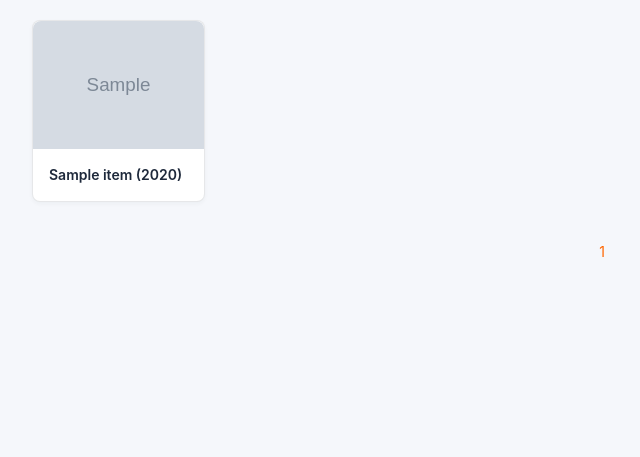
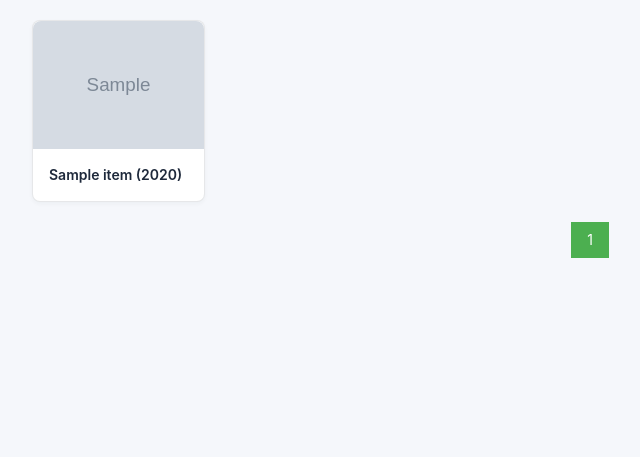
Before and after one commit to lucky0523/MediaLibrary, a Django app: template templates/image.html in a window 1280 px wide. Shown: the top 457 px of the page, without its empty margins (50-690 px from the left). Run offline with Django 3.2, Linux system fonts and the light colour scheme; the template is opened without the code that fills it: most values are stand-ins (such as "Sample title", 1, 10 or a date in 2020); grey boxes marked "Sample" are stand-in pictures; some libraries are stand-ins or nearby versions.

Commit message:
修改分页样式

```diff
--- a/templates/image.html
+++ b/templates/image.html
@@ -26,54 +26,34 @@
             margin-left: 8%;
         }
 
-        /*设置div样式的整体布局*/
-        .page-icon {
-            margin: 20px 0 0 0; /*设置距离顶部20像素*/
-            font-size: 0; /*修复行内元素之间空隙间隔*/
-            text-align: center; /*设置内容居中显示*/
+        div.center {
+            text-align: center;
         }
 
-        /*设置共有的的样式布局，主要是进行代码优化，提高运行效率*/
-        .page-icon a, .page-disabled, .page-next {
-            border: 1px solid #ccc;
-            border-radius: 3px;
-            padding: 4px 10px 5px;
-            font-size: 14PX; /*修复行内元素之间空隙间隔*/
-            margin-right: 10px;
+        ul.pagination {
+            display: inline-block;
+            padding: 0;
+            margin: 0;
         }
 
-        /*对 a 标签进行样式布局 */
-        .page-icon a {
-            text-decoration: none; /*取消链接的下划线*/
-            color: #005aa0;
+        ul.pagination li {
+            display: inline;
         }
 
-        .page-current {
-            color: #ff6600;
-            padding: 4px 10px 5px;
-            font-size: 14PX; /*修复行内元素之间空隙间隔*/
+        ul.pagination li a {
+            color: black;
+            float: left;
+            padding: 8px 16px;
+            text-decoration: none;
         }
 
-        .page-disabled {
-            color: #ccc;
+        ul.pagination li a.active {
+            background-color: #4CAF50;
+            color: white;
         }
 
-        .page-next i, .page-disabled i {
-            cursor: pointer; /*设置鼠标经过时的显示状态，这里设置的是显示状态为小手状态*/
-            display: inline-block; /*设置显示的方式为行内块元素*/
-            width: 5px;
-            height: 9px;
-            background-image: url(http://img.mukewang.com/547fdbc60001bab900880700.gif); /*获取图标的背景链接*/
-        }
-
-        .page-disabled i {
-            background-position: -80px -608px;
-            margin-right: 3px;
-        }
-
-        .page-next i {
-            background-position: -62px -608px;
-            margin-left: 3px;
+        ul.pagination li a:hover:not(.active) {
+            background-color: #ddd;
         }
     </style>
 </head>
@@ -101,26 +81,26 @@
             {% endfor %}
         </div>
         <br>
-        <nav>
-            <ul class="page-icon">
+        <div class="center">
+            <ul class="pagination">
                 <!— 分页功能前端的方向箭头代码-->
                 {% if PageData.has_previous %}
-                    <a class="page-next" href="?page={{ PageData.previous_page_number }}">上一页<i></i></a>
+                    <li><a href="?page={{ PageData.previous_page_number }}">«</a></li>
                 {% endif %}
                 <!— 分页功能显示页码的中间部分代码-->
                 {% for page_num in PageData.paginator.page_range %}
                     {% if page_num == PageData.number %}
-                        <span class="page-current">{{ page_num }}</span>
+                        <li><a class="active">{{ page_num }}</a></li>
                     {% else %}
-                        <a href="?page={{ page_num }}">{{ page_num }}</a>
+                        <li><a href="?page={{ page_num }}">{{ page_num }}</a></li>
                     {% endif %}
                 {% endfor %}
                 <!— 分页功能末端的方向箭头代码-->
                 {% if  PageData.has_next %}
-                    <a class="page-next" href="?page={{ PageData.next_page_number }}">下一页<i></i></a>
+                    <li><a href="?page={{ PageData.next_page_number }}">»</a></li>
                 {% endif %}
             </ul>
-        </nav>
+        </div>
         <br><br><br>
     </div>
 
```
